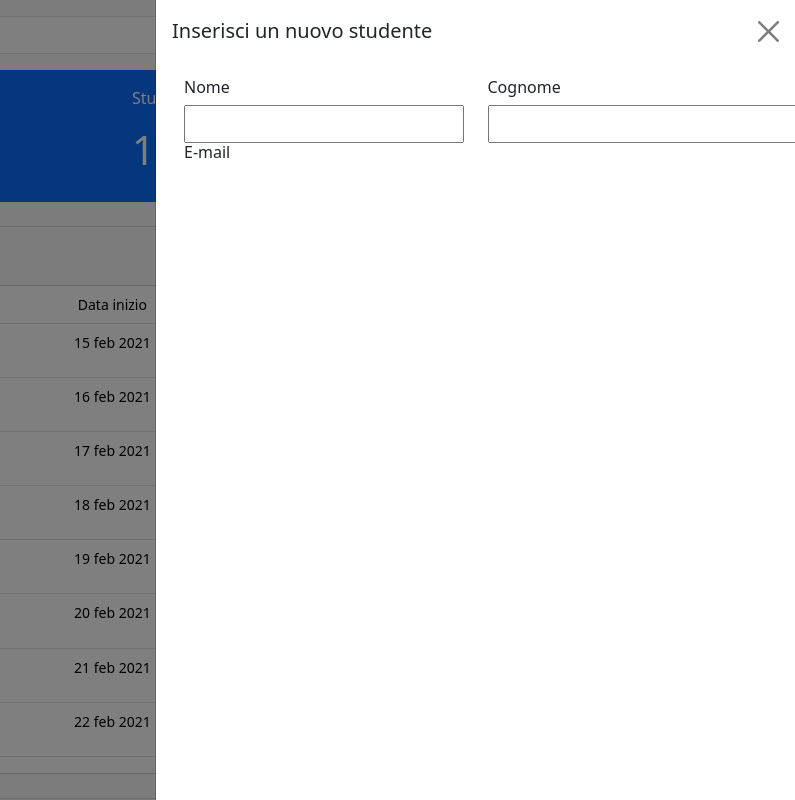
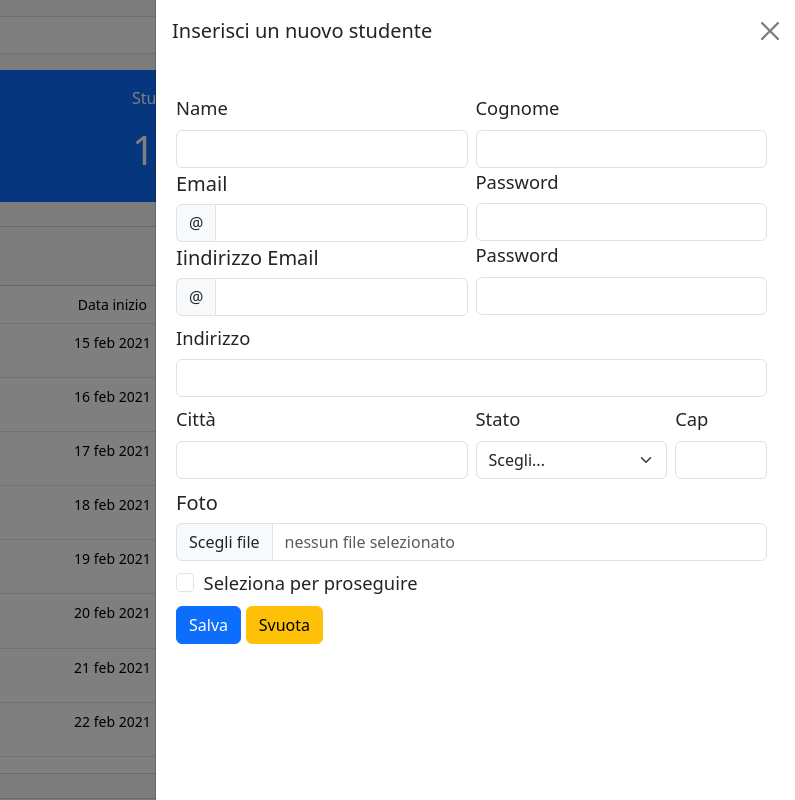
Before and after one commit to Gaetano26/html-css-bootstrap-dashboard, a plain HTML site: page index.html in a window 1280 px wide. Both pictures are taken after a click on the button 1170 px from the left and 110 px from the top of the page. Shown: the full height of the page, 485-1280 px from the left. Drawn offline with nearby package versions, Linux system fonts and the light colour scheme.

Commit message:
offcanvas complete

```diff
--- a/index.html
+++ b/index.html
@@ -86,13 +86,13 @@
                         <div class="col-12">
                             <div class="row justify-content-lg-between align-items-start">
                                 <div class="pt-4 pt-md-3 fs-4 align-items-center gap-4 order-md-2 col-12 col-md-3 col-lg-3">
-                                    <div class="d-flex align-items-center gap-3 small">
+                                    <div class="d-flex align-items-center gap-3 small text-nowrap">
                                         <p class="small m-0 new-student">Nuovo Studente</p>
                                         <button class="btn btn-lg btn-outline-light" data-bs-toggle="offcanvas"
                                             data-bs-target="#offcanvas" aria-controls="offcanvas">
                                             <i class="fa-solid fa-plus"></i>
                                         </button>
-                                        <div class="offcanvas offcanvas-end w-50" tabindex="-1" id="offcanvas" aria-labelledby="offcanvas">
+                                        <div class="offcanvas offcanvas-end w-50 small" tabindex="-1" id="offcanvas" aria-labelledby="offcanvas">
                                             <div class="offcanvas-header">
                                                 <h5 class="offcanvas-title" id="offcanvas2">Inserisci un nuovo studente
                                                 </h5>
@@ -102,23 +102,71 @@
                                             <div class="offcanvas-body">
                                                 <div class="container-fluid">
                                                     <div class="row">
-                                                        <div class="col-6">
-                                                            <div>
-                                                                <h6>Nome</h6>
-                                                                <input class="w-100" type="text">
+                                                        <form class="row g-2">
+                                                            <div class="col-md-6">
+                                                              <label for="input-Name" class="form-label">Name</label>
+                                                              <input type="text" class="form-control" id="input-Name">
+                                                              <h5 class="fw-normal mt-1">Email</h5>
+                                                              <label class="visually-hidden" for="autoSizingInputGroup">email</label>
+                                                                <div class="input-group">
+                                                                  <div class="input-group-text">@</div>
+                                                                  <input type="text" class="form-control" id="autoSizingInputGroup">
+                                                                </div>
+                                                                <h5 class="fw-normal mt-1">Iindirizzo Email</h5>
+                                                                <label class="visually-hidden" for="autoSizingInputGroup">email</label>
+                                                                  <div class="input-group">
+                                                                    <div class="input-group-text">@</div>
+                                                                    <input type="text" class="form-control" id="autoSizingInputGroup">
+                                                                  </div>
                                                             </div>
-                                                            <div>
-                                                                <h6>E-mail</h6>
-
+                                                             <div class="col-md-6">
+                                                              <label for="input-Cognome" class="form-label">Cognome</label>
+                                                              <input type="text" class="form-control" id="inputPassword4">
+                                                              <label for="input-Password" class="form-label">Password</label>
+                                                              <input type="text" class="form-control" id="inputPassword4">
+                                                              <label for="input-Password" class="form-label">Password</label>
+                                                              <input type="text" class="form-control" id="inputPassword4">
                                                             </div>
-
-                                                        </div>
-                                                        <div class="col-6">
-                                                            <div>
-                                                                <h6>Cognome</h6>
-                                                                <input type="text">
+                                                            <div class="col-12">
+                                                              <label for="inputAddress" class="form-label">Indirizzo</label>
+                                                              <input type="text" class="form-control" id="inputAddress">
                                                             </div>
-                                                        </div>
+                                                            <div class="col-md-6">
+                                                              <label for="inputCity" class="form-label">Città</label>
+                                                              <input type="text" class="form-control" id="inputCity">
+                                                            </div>
+                                                            <div class="col-md-4">
+                                                              <label for="inputState" class="form-label">Stato</label>
+                                                              <select id="inputState" class="form-select">
+                                                                <option selected>Scegli...</option>
+                                                                <option>...</option>
+                                                              </select>
+                                                            </div>
+                                                            <div class="col-md-2">
+                                                              <label for="inputZip" class="form-label">Cap</label>
+                                                              <input type="text" class="form-control" id="inputZip">
+                                                            </div>
+                                                            <div class="col-12">
+                                                                <h5 class="fw-normal mt-1">Foto</h5>
+                                                                <label class="visually-hidden" for="autoSizingInputGroup">Nessun file Selezionato</label>
+                                                                  <div class="input-group">
+                                                                    <div class="input-group-text">Scegli file</div>
+                                                                    <input type="text" class="form-control" id="autoSizingInputGroup" placeholder="nessun file selezionato">
+                                                                  </div>
+                                                              </div>
+                                                            <div class="col-12">
+                                                              <div class="form-check">
+                                                                <input class="form-check-input" type="checkbox" id="gridCheck">
+                                                                <label class="form-check-label" for="gridCheck">
+                                                                  Seleziona per proseguire
+                                                                </label>
+                                                              </div>
+                                                            </div>
+                                                            <div class="col-12">
+                                                              <button type="submit" class="btn btn-primary">Salva</button>
+                                                              <button type="submit" class="btn btn-warning">Svuota</button>
+                                                            </div>
+                                                          </form>
 
                                                     </div>
                                                 </div>
@@ -172,7 +220,7 @@
                                 <h3>Prossime classi</h3>
                             </div>
 
-                            <table class="table table-hover small">
+                            <table class="table table-hover small text-nowrap">
                                 <thead>
                                     <tr class="text-center">
                                         <th scope="col" class="text-start">Nome</th>
```
